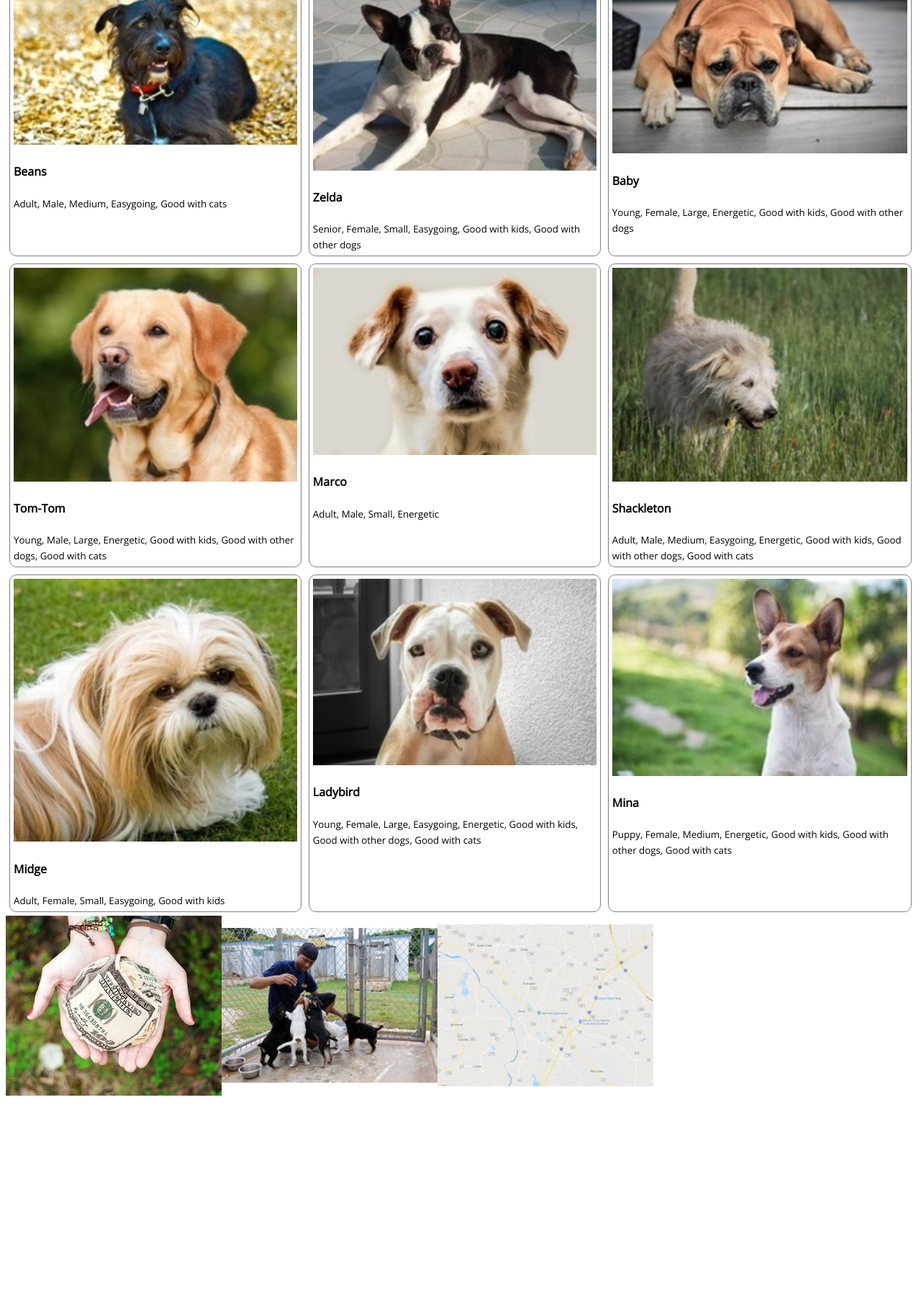
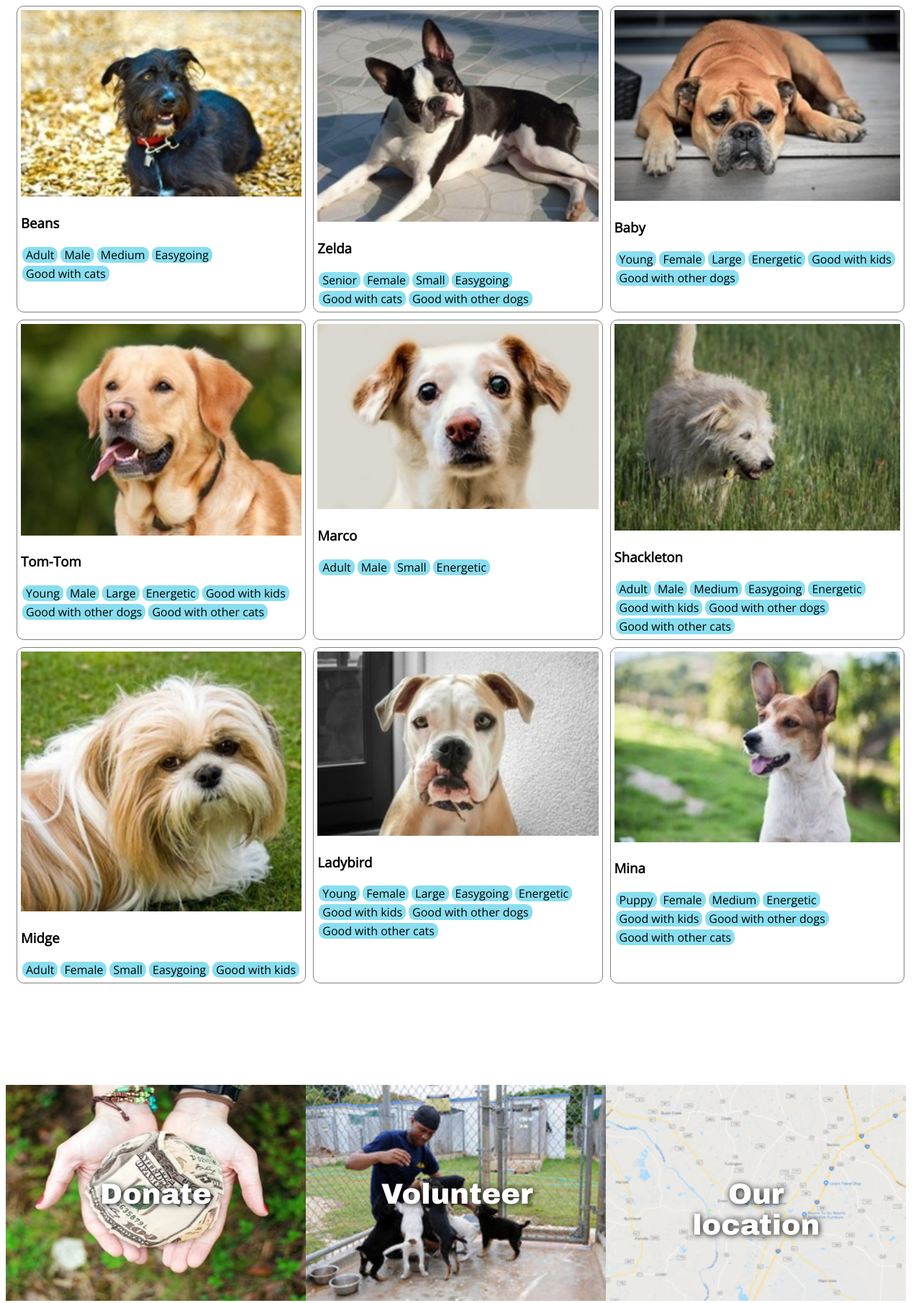
Before and after one commit to Momentum-Team-18/css-dog-adoption-website-qutaibaalani, a plain HTML site: page adopt.html in a window 1280 px wide. Shown: the part 327-2137 px from the top of the page at 72% size. Before the commit the page ends 1857 px from the top, so only its background shows below. Drawn offline with nearby package versions, Linux system fonts and the light colour scheme.

Commit message:
worked on finall stages and website styling

```diff
--- a/adopt.html
+++ b/adopt.html
@@ -17,65 +17,139 @@
             </ul>
         </nav>
     </header>
-    <main>
-        <p>If you are interested in adopting one of our animals, please fill out our <a href="">online adoption
-                form.</a></p>
+    <main class="adopt-style">
+        <p>
+        <h1>Adopt a Dog</h1>
+        If you are interested in adopting one of our animals, please fill out our <a href="">online adoption
+            form.</a></p>
         <div class="grid">
             <div class="card">
                 <img class="dogs" src="images/beans.jpg" alt="A black-and-white shaggy dog">
-                <h4>Beans</h4>
-                <small>Adult, Male, Medium, Easygoing, Good with cats</small>
+                <h3>Beans</h3>
+                <div class="traits-container">
+                    <span class="traits">Adult</span>
+                    <span class="traits">Male</span>
+                    <span class="traits">Medium</span>
+                    <span class="traits">Easygoing</span>
+                    <span class="traits">Good with cats</span>
+                </div>
             </div>
             <div class="card">
                 <img class="dogs" src="images/boston-terrier.jpg" alt="A Boston Terrier">
-                <h4>Zelda</h4>
-                <small>Senior, Female, Small, Easygoing, Good with kids, Good with other dogs</small>
+                <h3>Zelda</h3>
+                <div class="traits-container">
+                    <span class="traits">Senior</span>
+                    <span class="traits">Female</span>
+                    <span class="traits">Small</span>
+                    <span class="traits">Easygoing</span>
+                    <span class="traits">Good with cats</span>
+                    <span class="traits">Good with other dogs</span>
+                </div>
             </div>
             <div class="card">
                 <img class="dogs" src="images/boxer.jpg" alt="A brown Boxer">
-                <h4>Baby</h4>
-                <small> Young, Female, Large, Energetic, Good with kids, Good with other dogs</small>
+                <h3>Baby</h3>
+                <div class="traits-container">
+                    <span class="traits">Young</span>
+                    <span class="traits">Female</span>
+                    <span class="traits">Large</span>
+                    <span class="traits">Energetic</span>
+                    <span class="traits">Good with kids</span>
+                    <span class="traits">Good with other dogs</span>
+                </div>
             </div>
             <div class="card">
                 <img class="dogs" src="images/golden-lab.jpg" alt="AA golden Lab">
-                <h4>Tom-Tom</h4>
-                <small>Young, Male, Large, Energetic, Good with kids, Good with other dogs, Good with cats</small>
+                <h3>Tom-Tom</h3>
+                <div class="traits-container">
+                    <span class="traits">Young</span>
+                    <span class="traits">Male</span>
+                    <span class="traits">Large</span>
+                    <span class="traits">Energetic</span>
+                    <span class="traits">Good with kids</span>
+                    <span class="traits">Good with other dogs</span>
+                    <span class="traits">Good with other cats</span>
+                </div>
             </div>
             <div class="card">
                 <img class="dogs" src="images/little-dog.jpg" alt="A little fuzzy dog">
-                <h4>Marco</h4>
-                <small>Adult, Male, Small, Energetic</small>
+                <h3>Marco</h3>
+                <div class="traits-container">
+                    <span class="traits">Adult</span>
+                    <span class="traits">Male</span>
+                    <span class="traits">Small</span>
+                    <span class="traits">Energetic</span>
+                </div>
             </div>
             <div class="card">
                 <img class="dogs" src="images/old-shaggy.jpg" alt="A shaggy white dog">
-                <h4>Shackleton</h4>
-                <small>Adult, Male, Medium, Easygoing, Energetic, Good with kids, Good with other dogs, Good with
-                    cats</small>
+                <h3>Shackleton</h3>
+                <div class="traits-container">
+                    <span class="traits">Adult</span>
+                    <span class="traits">Male</span>
+                    <span class="traits">Medium</span>
+                    <span class="traits">Easygoing</span>
+                    <span class="traits">Energetic</span>
+                    <span class="traits">Good with kids</span>
+                    <span class="traits">Good with other dogs</span>
+                    <span class="traits">Good with other cats</span>
+                </div>
             </div>
             <div class="card">
                 <img class="dogs" src="images/shih-tzu.jpg" alt="A Shih-Tzu">
-                <h4>Midge</h4>
-                <small>Adult, Female, Small, Easygoing, Good with kids</small>
+                <h3>Midge</h3>
+                <div class="traits-container">
+                    <span class="traits">Adult</span>
+                    <span class="traits">Female</span>
+                    <span class="traits">Small</span>
+                    <span class="traits">Easygoing</span>
+                    <span class="traits">Good with kids</span>
+                </div>
             </div>
             <div class="card">
                 <img class="dogs" src="images/young-bulldog.jpg" alt="A silly Boxer">
-                <h4>Ladybird</h4>
-                <small>Young, Female, Large, Easygoing, Energetic, Good with kids, Good with other dogs, Good with
-                    cats</small>
+                <h3>Ladybird</h3>
+                <div class="traits-container">
+                    <span class="traits">Young</span>
+                    <span class="traits">Female</span>
+                    <span class="traits">Large</span>
+                    <span class="traits">Easygoing</span>
+                    <span class="traits">Energetic</span>
+                    <span class="traits">Good with kids</span>
+                    <span class="traits">Good with other dogs</span>
+                    <span class="traits">Good with other cats</span>
+                </div>
             </div>
             <div class="card">
                 <img class="dogs" src="images/young-peppy.jpg" alt="A young brown and white dog">
-                <h4>Mina</h4>
-                <small>Puppy, Female, Medium, Energetic, Good with kids, Good with other dogs, Good with cats</small>
+                <h3>Mina</h3>
+                <div class="traits-container">
+                    <span class="traits">Puppy</span>
+                    <span class="traits">Female</span>
+                    <span class="traits">Medium</span>
+                    <span class="traits">Energetic</span>
+                    <span class="traits">Good with kids</span>
+                    <span class="traits">Good with other dogs</span>
+                    <span class="traits">Good with other cats</span>
+                </div>
             </div>
         </div>
     </main>
 </body>
 <footer class="aboutus">
     <div class="grid-container">
-        <img src="images/donate.jpg" alt="Donate">
-        <img src="images/volunteer.jpg" alt="Volunteer">
-        <img src="images/location.png" alt="Location">
+        <div class="img-container">
+            <img class="img" src="images/donate.jpg" alt="Donate">
+            <div class="centered">Donate</div>
+        </div>
+        <div class="img-container">
+            <img class="img" src="images/volunteer.jpg" alt="Volunteer">
+            <div class="centered">Volunteer</div>
+        </div>
+        <div class="img-container">
+            <img class="img" src="images/location.png" alt="Location">
+            <div class="centered">Our location</div>
+        </div>
     </div>
 </footer>
 
--- a/style.css
+++ b/style.css
@@ -1,7 +1,7 @@
 @import url('https://fonts.googleapis.com/css2?family=Open+Sans&family=Oswald:wght@400;600&display=swap');
 
 html * {
-    font-family: Open Sans, Oswald;
+    font-family: 'open sans';
 }
 
 .container {
@@ -70,7 +70,6 @@ h4 {
 
 }
 
-
 .aboutus img:hover {
     opacity: 0.7;
     background-color: #0037ff68;
@@ -80,22 +79,42 @@ h4 {
     position: relative;
     width: 33%;
     height: 300px;
+    padding-top: 10%;
 }
 
 .centered {
     position: absolute;
-    top: 50%;
+    top: 60%;
     left: 50%;
+    right: 0;
+    bottom: 50%;
     transform: translate(-50%, -50%);
-    z-index: 10;
+    text-align: center;
     color: #fff;
-    font-size: 2em;
+    font-size: 2.5em;
     text-shadow: 1px 1px 9px #000;
     font-family: Arial Black;
-
 }
 
 .img {
     width: 100%;
     height: 100%;
 }
+
+.traits {
+    background-color: #89DEEF;
+    border-radius: 9px;
+    padding: 0px 5px 0px 5px;
+    ;
+    margin: 2px;
+}
+
+.traits-container {
+    display: flex;
+    flex-wrap: wrap;
+}
+
+.adopt-style {
+    margin: auto;
+    padding: 10px;
+}
```
Also changed, not shown: contact.html (+12 -3 lines), index.html (+1 -1 lines).
